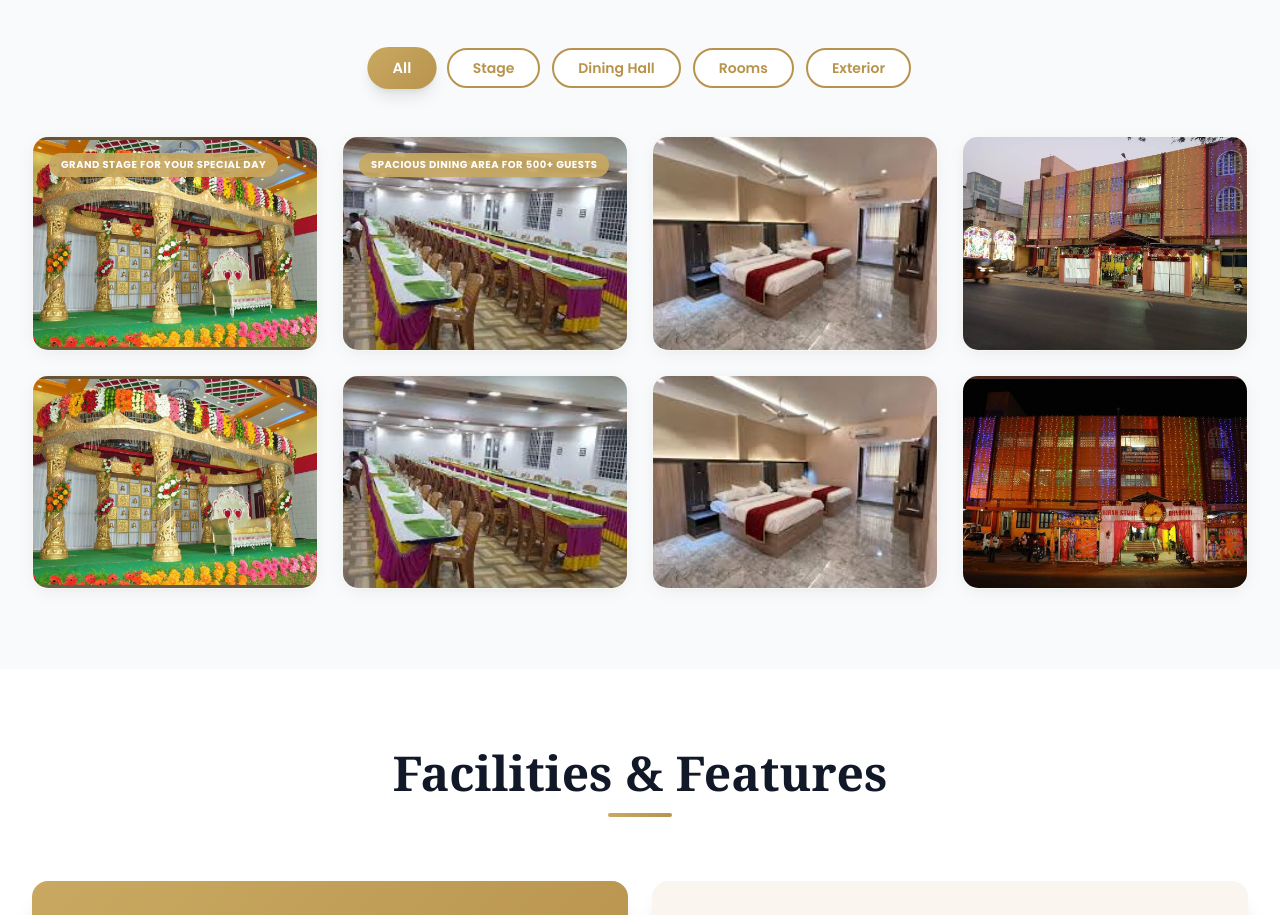
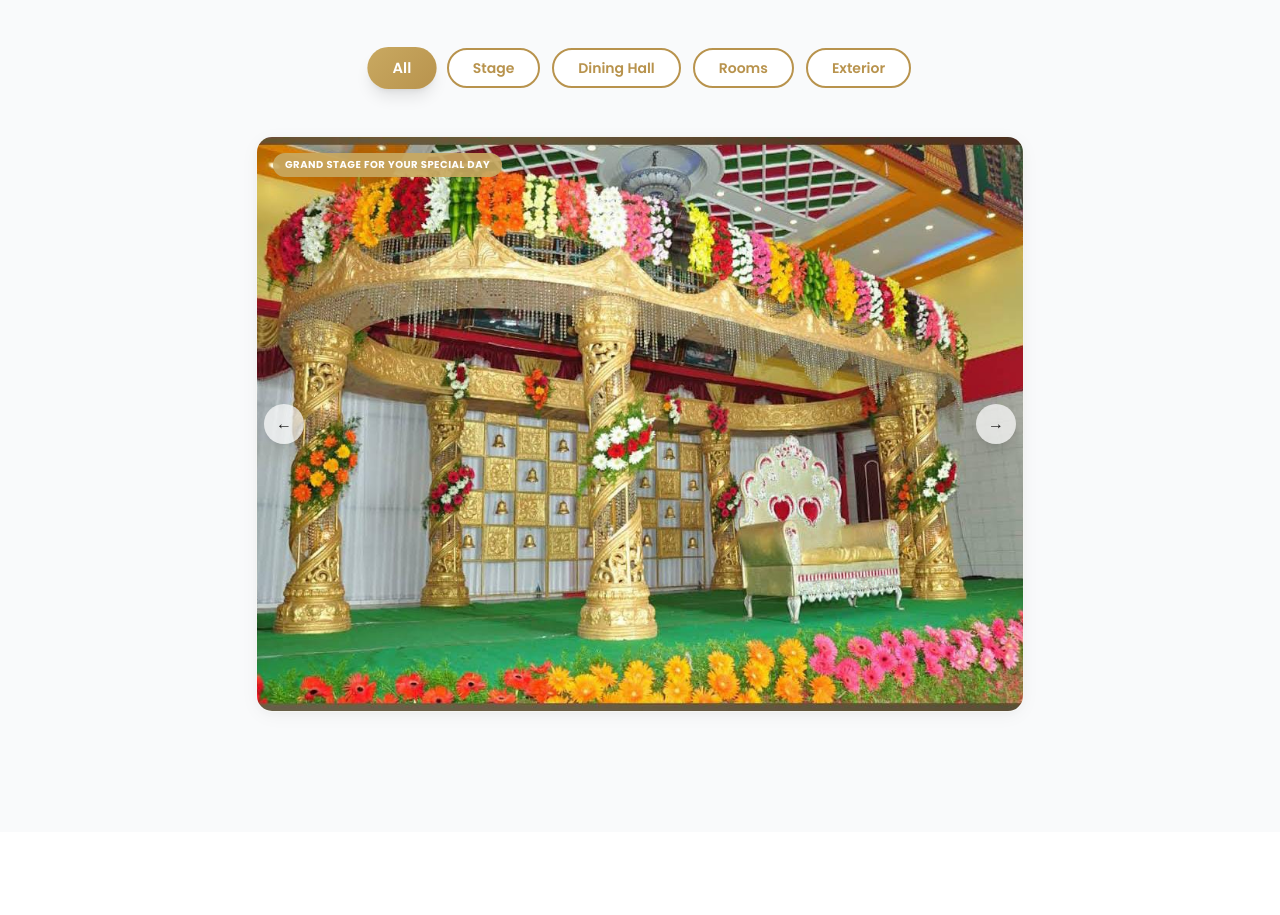
Before and after one commit to Pavankumar2964/kalyana-mandapam, a Next.js app: page / in a window 1280 px wide. Shown: the part 2940-3855 px from the top of the page. Built offline with nearby package versions, Linux system fonts and the light colour scheme.

Commit message:
Project KM

```diff
--- a/app/sections/GallerySection.tsx
+++ b/app/sections/GallerySection.tsx
@@ -1,19 +1,17 @@
-'use client'
-
-import { useState } from 'react'
-import { motion, AnimatePresence } from 'framer-motion'
-import FadeInUp from '@/app/components/FadeInUp'
-import Image from 'next/image'
-import { GALLERY_IMAGES, GALLERY_CATEGORIES } from '@/lib/data'
+"use client";
+import { useState, useRef, useEffect } from "react";
+import { motion, AnimatePresence } from "framer-motion";
+import FadeInUp from "@/app/components/FadeInUp";
+import Image from "next/image";
+import { GALLERY_IMAGES, GALLERY_CATEGORIES } from "@/lib/data";
 
 export default function GallerySection() {
-  const [selectedCategory, setSelectedCategory] = useState('all')
-  const [selectedImage, setSelectedImage] = useState<null | number>(null)
-
+  const [selectedCategory, setSelectedCategory] = useState("all");
+  const [selectedImage, setSelectedImage] = useState<number | null>(null);
   const filteredImages =
-    selectedCategory === 'all'
+    selectedCategory === "all"
       ? GALLERY_IMAGES
-      : GALLERY_IMAGES.filter((img) => img.category === selectedCategory)
+      : GALLERY_IMAGES.filter((img) => img.category === selectedCategory);
 
   return (
     <section id="gallery" className="py-12 sm:py-16 md:py-20 bg-gray-50">
@@ -38,8 +36,8 @@ export default function GallerySection() {
                 onClick={() => setSelectedCategory(category.id)}
                 className={`px-3 sm:px-4 md:px-6 py-1.5 sm:py-2 text-xs sm:text-sm rounded-full font-semibold transition-all duration-300 ${
                   selectedCategory === category.id
-                    ? 'bg-gradient-gold text-white shadow-lg scale-105'
-                    : 'bg-white text-gold-600 border-2 border-gold-600 hover:bg-gold-50'
+                    ? "bg-gradient-gold text-white shadow-lg scale-105"
+                    : "bg-white text-gold-600 border-2 border-gold-600 hover:bg-gold-50"
                 }`}
               >
                 {category.name}
@@ -48,46 +46,11 @@ export default function GallerySection() {
           </div>
         </FadeInUp>
 
-        {/* Gallery Grid */}
-        <motion.div layout className="grid grid-cols-1 sm:grid-cols-2 lg:grid-cols-3 xl:grid-cols-4 gap-6">
-          <AnimatePresence mode="popLayout">
-            {filteredImages.map((image, idx) => (
-              <motion.div
-                key={image.id}
-                layout
-                initial={{ opacity: 0, y: 20 }}
-                animate={{ opacity: 1, y: 0 }}
-                exit={{ opacity: 0, scale: 0.8 }}
-                transition={{ duration: 0.4 }}
-                onClick={() => setSelectedImage(image.id)}
-                className="group relative aspect-[4/3] rounded-2xl overflow-hidden cursor-pointer shadow-premium hover:shadow-2xl transition-all duration-500 border border-premium-gold/5"
-              >
-                <img
-                  src={image.src}
-                  alt={image.alt}
-                  className="w-full h-full object-cover group-hover:scale-105 transition-transform duration-700"
-                />
-                <div className="absolute inset-0 bg-gradient-to-t from-premium-charcoal/80 via-premium-charcoal/20 to-transparent opacity-0 group-hover:opacity-100 transition-all duration-300 flex flex-col justify-end p-6">
-                  <span className="text-gold-400 text-xs font-bold tracking-widest uppercase mb-1">{image.category}</span>
-                  <h3 className="text-white font-display text-lg leading-tight">{image.title}</h3>
-                  <div className="h-0.5 w-10 bg-premium-gold mt-2 transform scale-x-0 group-hover:scale-x-100 transition-transform origin-left duration-300"></div>
-                </div>
-
-                {/* Specific descriptive overlays for key sections */}
-                {image.id === 2 && (
-                   <div className="absolute top-4 left-4 bg-premium-gold/90 text-white px-3 py-1 rounded-full text-[10px] font-bold uppercase tracking-wider z-10">
-                      Spacious Dining Area for 500+ Guests
-                   </div>
-                )}
-                {image.id === 1 && (
-                   <div className="absolute top-4 left-4 bg-premium-gold/90 text-white px-3 py-1 rounded-full text-[10px] font-bold uppercase tracking-wider z-10">
-                      Grand Stage for Your Special Day
-                   </div>
-                )}
-              </motion.div>
-            ))}
-          </AnimatePresence>
-        </motion.div>
+        {/* Superimposed Sliding Gallery */}
+        <GallerySlider
+          images={filteredImages}
+          setSelectedImage={(id: number) => setSelectedImage(id)}
+        />
 
         {/* Lightbox */}
         <AnimatePresence>
@@ -129,5 +92,121 @@ export default function GallerySection() {
         </AnimatePresence>
       </div>
     </section>
-  )
+  );
 }
+
+// GallerySlider component for swipe and arrow navigation
+type GalleryImage = {
+  id: number;
+  src: string;
+  alt: string;
+  title: string;
+  category: string;
+};
+
+interface GallerySliderProps {
+  images: GalleryImage[];
+  setSelectedImage: (id: number) => void;
+}
+
+function GallerySlider({ images, setSelectedImage }: GallerySliderProps) {
+  const [current, setCurrent] = useState(0);
+  const [isMobile, setIsMobile] = useState(false);
+  const touchStartX = useRef<number | null>(null);
+  const touchEndX = useRef<number | null>(null);
+
+  useEffect(() => {
+    const checkMobile = () => setIsMobile(window.innerWidth < 640);
+    checkMobile();
+    window.addEventListener("resize", checkMobile);
+    return () => window.removeEventListener("resize", checkMobile);
+  }, []);
+
+  const handleTouchStart = (e: React.TouchEvent<HTMLDivElement>) => {
+    touchStartX.current = e.changedTouches[0].screenX;
+  };
+  const handleTouchMove = (e: React.TouchEvent<HTMLDivElement>) => {
+    touchEndX.current = e.changedTouches[0].screenX;
+  };
+  const handleTouchEnd = () => {
+    if (touchStartX.current !== null && touchEndX.current !== null) {
+      const diff = touchStartX.current - touchEndX.current;
+      if (diff > 50) {
+        setCurrent((prev) => (prev + 1) % images.length);
+      } else if (diff < -50) {
+        setCurrent((prev) => (prev - 1 + images.length) % images.length);
+      }
+    }
+    touchStartX.current = null;
+    touchEndX.current = null;
+  };
+
+  return (
+    <div
+      className="relative w-full aspect-[4/3] max-w-3xl mx-auto mb-10 select-none"
+      onTouchStart={isMobile ? handleTouchStart : undefined}
+      onTouchMove={isMobile ? handleTouchMove : undefined}
+      onTouchEnd={isMobile ? handleTouchEnd : undefined}
+    >
+      <AnimatePresence initial={false} mode="wait">
+        <motion.div
+          key={images[current]?.id}
+          initial={{ opacity: 0, x: 100 }}
+          animate={{ opacity: 1, x: 0, zIndex: 2 }}
+          exit={{ opacity: 0, x: -100 }}
+          transition={{ duration: 0.7, ease: "easeInOut" }}
+          onClick={() => setSelectedImage(images[current]?.id)}
+          className="absolute inset-0 rounded-2xl overflow-hidden cursor-pointer shadow-premium border border-premium-gold/5"
+          style={{ zIndex: 2 }}
+        >
+          <img
+            src={images[current]?.src}
+            alt={images[current]?.alt}
+            className={`w-full h-full object-cover hover:scale-105 transition-transform duration-700 ${isMobile ? 'pointer-events-none' : ''}`}
+          />
+          <div className="absolute inset-0 bg-gradient-to-t from-premium-charcoal/80 via-premium-charcoal/20 to-transparent opacity-0 hover:opacity-100 transition-all duration-300 flex flex-col justify-end p-6">
+            <span className="text-gold-400 text-xs font-bold tracking-widest uppercase mb-1">{images[current]?.category}</span>
+            <h3 className="text-white font-display text-lg leading-tight">{images[current]?.title}</h3>
+            <div className="h-0.5 w-10 bg-premium-gold mt-2 transform scale-x-0 hover:scale-x-100 transition-transform origin-left duration-300"></div>
+          </div>
+          {/* Specific descriptive overlays for key sections */}
+          {images[current]?.id === 2 && (
+            <div className="absolute top-4 left-4 bg-premium-gold/90 text-white px-3 py-1 rounded-full text-[10px] font-bold uppercase tracking-wider z-10">
+              Spacious Dining Area for 500+ Guests
+            </div>
+          )}
+          {images[current]?.id === 1 && (
+            <div className="absolute top-4 left-4 bg-premium-gold/90 text-white px-3 py-1 rounded-full text-[10px] font-bold uppercase tracking-wider z-10">
+              Grand Stage for Your Special Day
+            </div>
+          )}
+        </motion.div>
+      </AnimatePresence>
+      {/* Next/Prev Controls - always visible on desktop */}
+      {!isMobile && (
+        <>
+          <div className="absolute inset-y-0 left-0 flex items-center z-20">
+            <button
+              onClick={() => setCurrent((prev) => (prev - 1 + images.length) % images.length)}
+              className="bg-white/70 hover:bg-premium-gold text-premium-charcoal hover:text-white rounded-full w-10 h-10 flex items-center justify-center shadow-lg m-2"
+              aria-label="Previous image"
+              style={{ zIndex: 20 }}
+            >
+              &#8592;
+            </button>
+          </div>
+          <div className="absolute inset-y-0 right-0 flex items-center z-20">
+            <button
+              onClick={() => setCurrent((prev) => (prev + 1) % images.length)}
+              className="bg-white/70 hover:bg-premium-gold text-premium-charcoal hover:text-white rounded-full w-10 h-10 flex items-center justify-center shadow-lg m-2"
+              aria-label="Next image"
+              style={{ zIndex: 20 }}
+            >
+              &#8594;
+            </button>
+          </div>
+        </>
+      )}
+    </div>
+  );
+}
```
